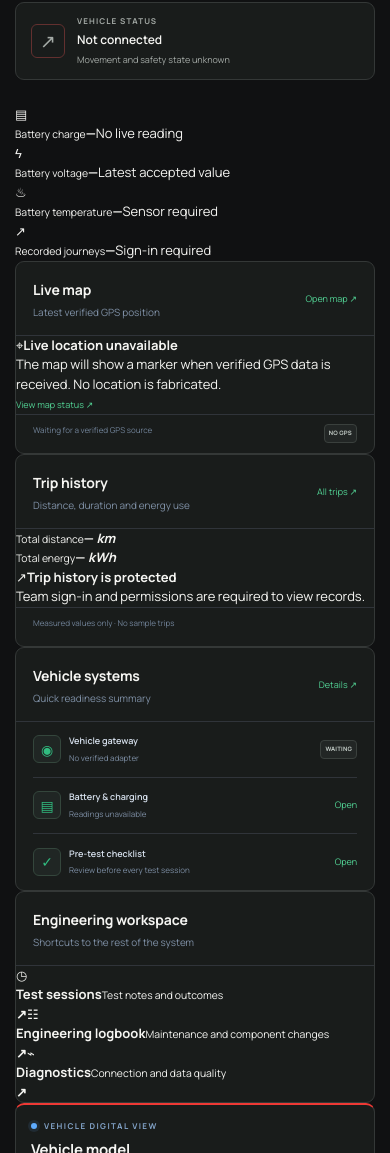
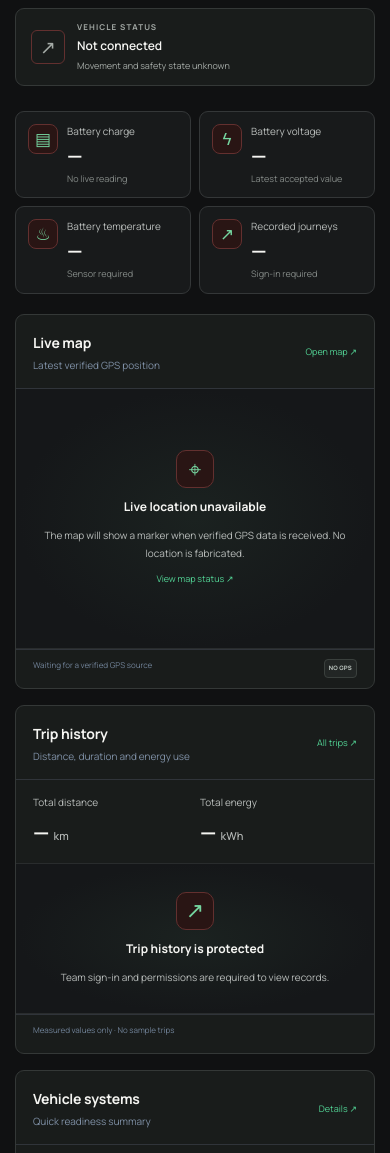
Before and after one commit to Abdo1629/exotic-vehicle-systems, a Next.js app: page / in a window 390 px wide. Shown: the part 304-1457 px from the top of the page. Built offline with nearby package versions, Linux system fonts and the light colour scheme; no server answers.

Commit message:
Style overview summary cards map trip history and shortcuts

```diff
--- a/app/globals.css
+++ b/app/globals.css
@@ -800,3 +800,59 @@ a:focus-visible, button:focus-visible { outline: 2px solid var(--iaet-green); ou
   .trip-stat-grid { grid-template-columns:1fr; }
   .map-frame { height:300px; }
 }
+
+
+/* Overview: compact cross-section dashboard */
+.overview-content { padding-top: 28px; }
+.overview-metrics { display: grid; grid-template-columns: repeat(4,minmax(0,1fr)); gap: 12px; margin: 0 0 20px; }
+.overview-metric { display: flex; align-items: flex-start; gap: 12px; min-width: 0; padding: 17px; background: var(--surface); border: 1px solid var(--border); border-radius: var(--radius-card); }
+.overview-metric-icon { display: grid; place-items: center; flex: 0 0 36px; height: 36px; border: 1px solid #63302f; border-radius: 8px; color: #75d6a0; background: #291514; font-size: 17px; }
+.overview-metric > div { display: flex; flex-direction: column; gap: 5px; min-width: 0; }
+.overview-metric small { color: var(--muted); font-size: 10px; }
+.overview-metric strong { font-size: 24px; line-height: 1.15; font-weight: 650; font-variant-numeric: tabular-nums; overflow-wrap: anywhere; }
+.overview-metric strong em, .trip-summary-row em { color: var(--muted); font-size: 11px; font-style: normal; font-weight: 500; }
+.overview-metric > div > span { color: var(--subtle); font-size: 9px; line-height: 1.5; }
+.overview-main-grid { display: grid; grid-template-columns: minmax(0,1.15fr) minmax(0,.85fr); gap: 16px; margin-bottom: 16px; align-items: stretch; }
+.overview-secondary-grid { display: grid; grid-template-columns: minmax(0,1fr) minmax(0,1fr); gap: 16px; margin-bottom: 20px; }
+.overview-map-card, .overview-trips-card { min-width: 0; overflow: hidden; }
+.overview-map-frame { display: block; width: 100%; height: 260px; border: 0; background: #151719; }
+.overview-map-empty { min-height: 260px; padding: 25px; display: flex; align-items: center; justify-content: center; flex-direction: column; text-align: center; gap: 10px; background: radial-gradient(ellipse at center,#1b2220 0%,#151719 70%); border-bottom: 1px solid var(--border-soft); }
+.overview-map-empty.compact { min-height: 150px; }
+.overview-empty-icon { display: grid; place-items: center; width: 38px; height: 38px; border: 1px solid #63302f; border-radius: 10px; color: #75d6a0; background: #291514; font-size: 22px; }
+.overview-map-empty strong { font-size: 12px; }
+.overview-map-empty p { max-width: 340px; margin: 0; color: var(--muted); font-size: 10px; line-height: 1.8; }
+.trip-summary-row { display: grid; grid-template-columns: 1fr 1fr; gap: 10px; padding: 15px 17px; border-bottom: 1px solid var(--border-soft); }
+.trip-summary-row > div { display: flex; flex-direction: column; gap: 7px; }
+.trip-summary-row small { color: var(--muted); font-size: 10px; }
+.trip-summary-row strong { font-size: 21px; font-variant-numeric: tabular-nums; }
+.overview-trip-list { display: flex; flex-direction: column; }
+.overview-trip-row { display: flex; align-items: center; gap: 10px; padding: 12px 15px; border-bottom: 1px solid var(--border-soft); transition: background .15s ease; }
+.overview-trip-row:hover { background: var(--surface-raised); }
+.overview-trip-symbol { display: grid; place-items: center; flex: 0 0 30px; height: 30px; border-radius: 7px; background: #291514; color: #75d6a0; }
+.overview-trip-info { display: flex; flex: 1; min-width: 0; flex-direction: column; gap: 4px; }
+.overview-trip-info strong { font-size: 10px; font-weight: 600; }
+.overview-trip-info small, .overview-trip-energy small { color: var(--muted); font-size: 9px; }
+.overview-trip-energy { display: flex; flex-direction: column; align-items: flex-end; gap: 4px; font-size: 10px; font-variant-numeric: tabular-nums; }
+.overview-shortcuts { display: flex; flex-direction: column; padding: 0 14px 10px; }
+.overview-shortcuts > a { display: flex; align-items: center; gap: 11px; padding: 12px 2px; border-bottom: 1px solid var(--border-soft); }
+.overview-shortcuts > a:last-child { border-bottom: 0; }
+.overview-shortcuts > a > span { display: grid; place-items: center; flex: 0 0 32px; height: 32px; border: 1px solid #63302f; border-radius: 8px; color: #75d6a0; background: #291514; font-size: 16px; }
+.overview-shortcuts > a > div { display: flex; flex: 1; flex-direction: column; gap: 4px; }
+.overview-shortcuts strong { font-size: 11px; font-weight: 600; }
+.overview-shortcuts small { color: var(--muted); font-size: 9px; }
+.overview-shortcuts b { color: var(--subtle); font-weight: 400; }
+html[dir="rtl"] .overview-trip-energy { align-items: flex-start; }
+html[dir="rtl"] .overview-map-empty { direction: rtl; }
+@media (max-width: 1150px) {
+  .overview-metrics { grid-template-columns: repeat(2,minmax(0,1fr)); }
+  .overview-main-grid { grid-template-columns: minmax(0,1fr) minmax(0,1fr); }
+  .overview-map-frame { height: 235px; }
+}
+@media (max-width: 760px) {
+  .overview-main-grid, .overview-secondary-grid { grid-template-columns: minmax(0,1fr); }
+  .overview-metrics { gap: 8px; }
+  .overview-metric { padding: 12px; gap: 9px; }
+  .overview-metric-icon { flex-basis: 30px; height: 30px; }
+  .overview-metric strong { font-size: 20px; }
+  .overview-map-frame { height: 220px; }
+}
```
